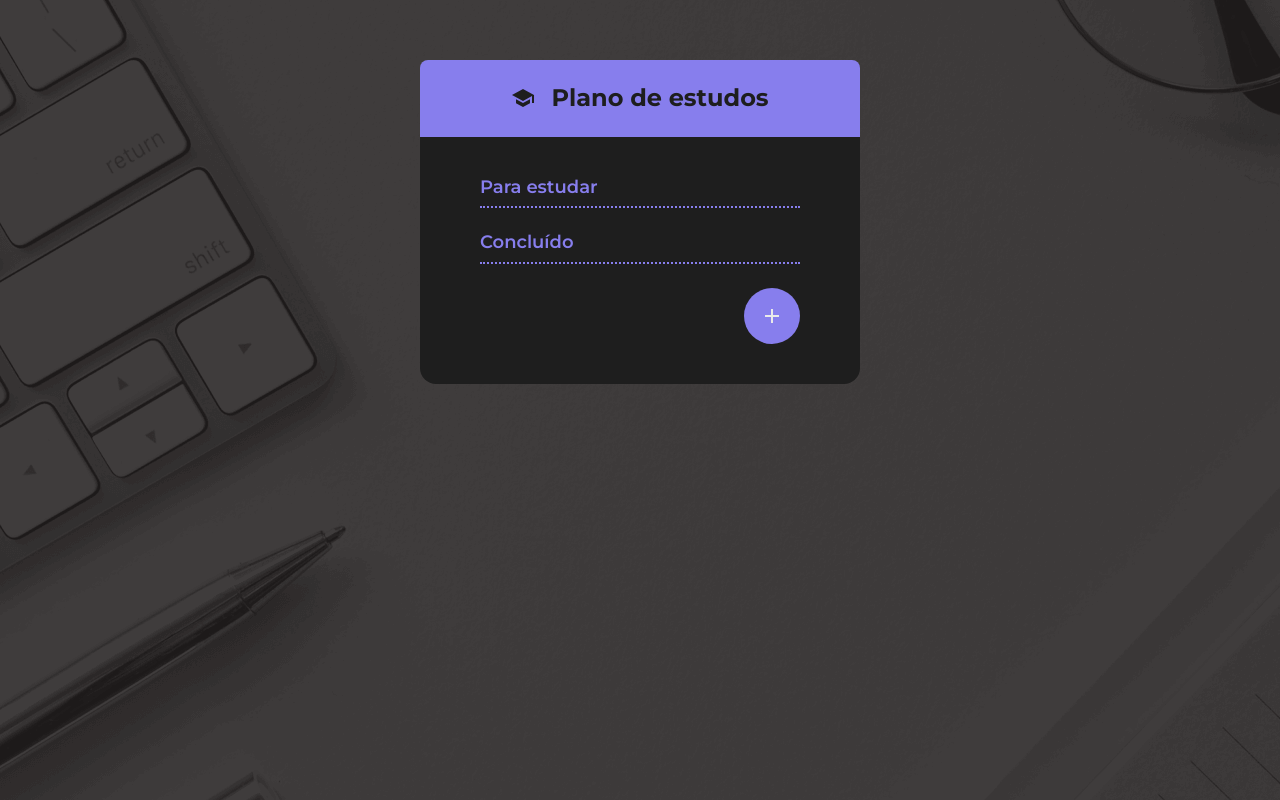
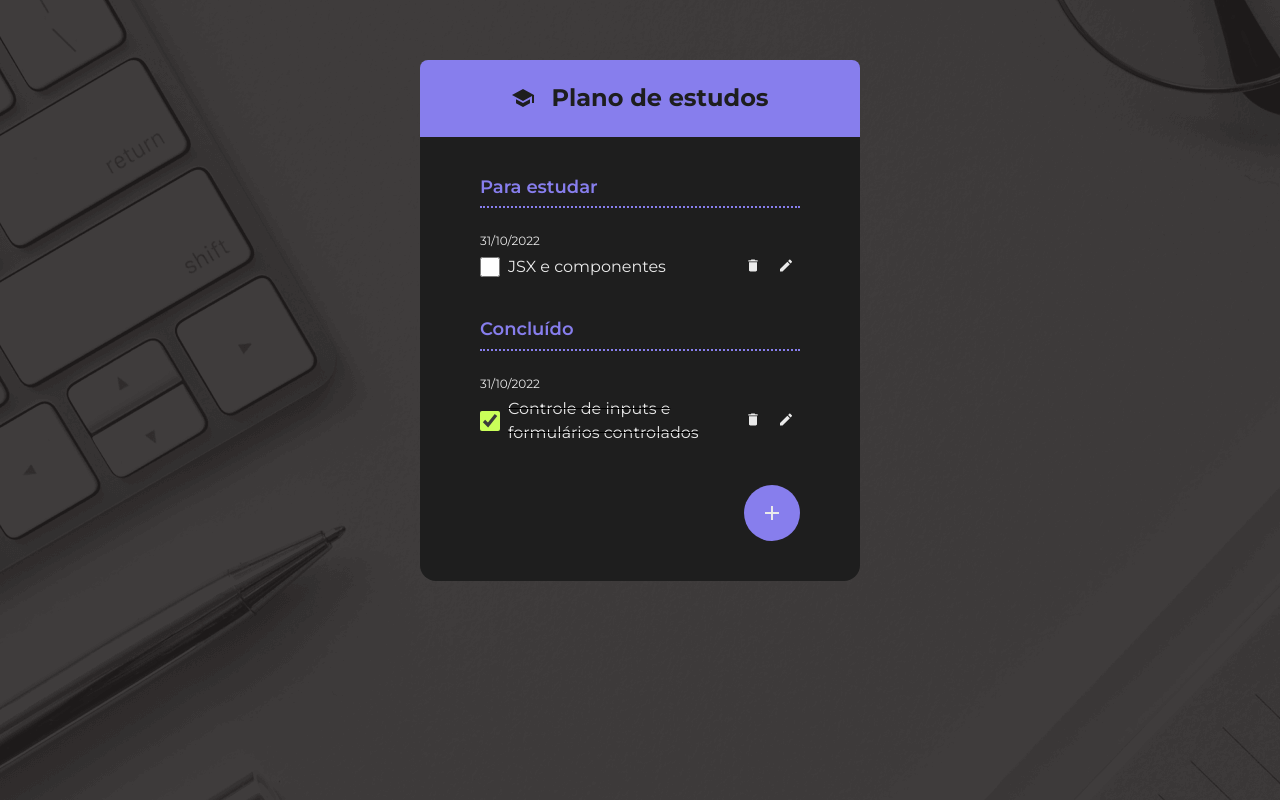
Before and after one commit to joaogabriel-leao/CheckListTarefa, a React (Vite) app: page / in a window 1280 px wide. Built offline with nearby package versions, Linux system fonts and the light colour scheme.

Commit message:
Add Context APIA

```diff
--- a/src/App.jsx
+++ b/src/App.jsx
@@ -1,4 +1,4 @@
-import { useState } from "react";
+import { use, useState } from "react";
 import { ChecklistsWrapper } from "./components/ChecklistsWrapper";
 import { Container } from "./components/Container";
 import Dialog from "./components/Dialog";
@@ -11,12 +11,21 @@ import { SubHeading } from "./components/SubHeading";
 import { ToDoItem } from "./components/ToDoItem";
 import { ToDoList } from "./components/ToDoList";
 import { Formulario } from "./components/Formulario";
+import ToDoContext from "./components/ToDoProvider/ToDoContext";
+import ToDoProvider from "./components/ToDoProvider";
+import ToDoGroup from "./components/ToDoGroup";
 
 function App() {
   const [showDialog, setShowDialog] = useState(false);
+  const { tarefa, addTask } = use(ToDoContext);
 
   const alternarModal = () => {
     setShowDialog(!showDialog);
+  };
+
+  const handleFormularioSubmit = (formData) => {
+    addTask(formData);
+    alternarModal();
   };
 
   return (
@@ -28,39 +37,18 @@ function App() {
           </Heading>
         </Header>
         <ChecklistsWrapper>
-          <SubHeading>Para estudar</SubHeading>
-          {/* <ToDoList>
-            {tarefa
-              .filter((t) => !t.completed)
-              .map(function (t) {
-                return (
-                  <ToDoItem
-                    key={t.id}
-                    item={t}
-                    excluirTask={excluirTask}
-                    onToggleCompleted={toggleToDoCompleted}
-                  />
-                );
-              })}
-          </ToDoList> */}
-          <SubHeading>Concluído</SubHeading>
-          {/* <ToDoList>
-            {tarefa
-              .filter((t) => t.completed)
-              .map(function (t) {
-                return (
-                  <ToDoItem
-                    key={t.id}
-                    item={t}
-                    excluirTask={excluirTask}
-                    onToggleCompleted={toggleToDoCompleted}
-                  />
-                );
-              })}
-          </ToDoList> */}
+          <ToDoGroup
+            heading="Para estudar"
+            items={tarefa.filter((t) => !t.completed)}
+          />
+
+          <ToDoGroup
+            heading="Concluído"
+            items={tarefa.filter((t) => t.completed)}
+          />
           <Footer>
             <Dialog isOpen={showDialog} onClose={alternarModal}>
-              {/* <Formulario onSubmit={addTask} /> */}
+              <Formulario onSubmit={handleFormularioSubmit} />
             </Dialog>
             <FabButton onClick={alternarModal}>
               <IconPlus />
--- /dev/null
+++ b/src/components/ToDoGroup/index.jsx
@@ -0,0 +1,16 @@
+import { SubHeading } from "../SubHeading";
+import { ToDoItem } from "../ToDoItem";
+import { ToDoList } from "../ToDoList";
+
+export default function ToDoGroup({ items, heading }) {
+  return (
+    <>
+      <SubHeading> {heading} </SubHeading>
+      <ToDoList>
+        {items.map(function (t) {
+          return <ToDoItem key={t.id} item={t} />;
+        })}
+      </ToDoList>
+    </>
+  );
+}
--- a/src/components/ToDoItem/index.jsx
+++ b/src/components/ToDoItem/index.jsx
@@ -1,8 +1,11 @@
 import "./todo-item.style.css";
 import { IconPencil, IconTrash } from "../icons";
+import { use } from "react";
+import ToDoContext from "../ToDoProvider/ToDoContext";
 
-export function ToDoItem({ item, onToggleCompleted, excluirTask }) {
+export function ToDoItem( {item} ) {
   const styles = ["todo-item"];
+  const { toggleToDoCompleted, excluirTask } = use(ToDoContext);
 
   if (item.completed) {
     styles.push("completed");
@@ -18,7 +21,7 @@ export function ToDoItem({ item, onToggleCompleted, excluirTask }) {
           type="checkbox"
           className="checkbox"
           defaultChecked={item.completed}
-          onClick={() => onToggleCompleted(item)}
+          onClick={() => toggleToDoCompleted(item)}
         />
         <p className="description">{item.description}</p>
         <div className="actions">
```
